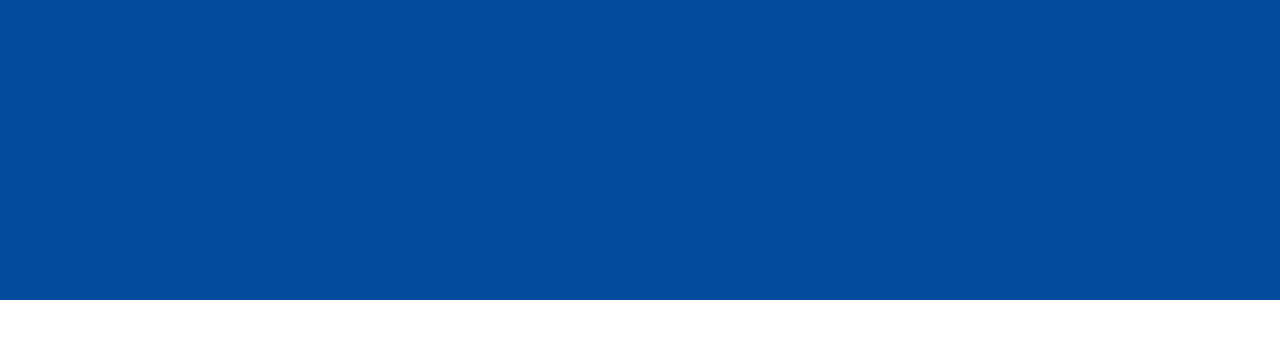
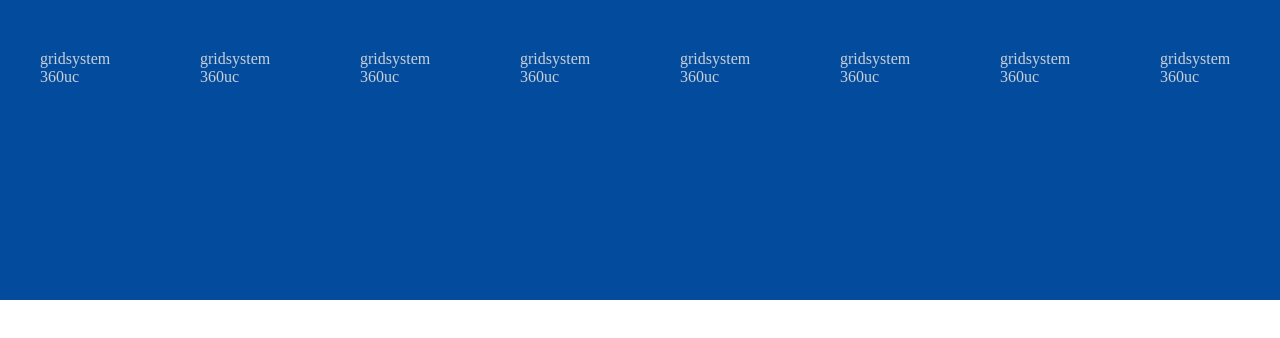
Before and after one commit to Taatujeego/taatujeego.github.io, a plain HTML site: page index.html in a window 1280 px wide. Drawn offline with Linux system fonts and the light colour scheme.

Commit message:
Update style.css

```diff
--- a/style.css
+++ b/style.css
@@ -11,7 +11,7 @@ body{
 }
 
 .gridsystem{
-	color: #e3d5d500;
+	color: #c9d1d9;
 	padding: 20px;
 	margin: 20px;
 	background-color: #00000000;
```
